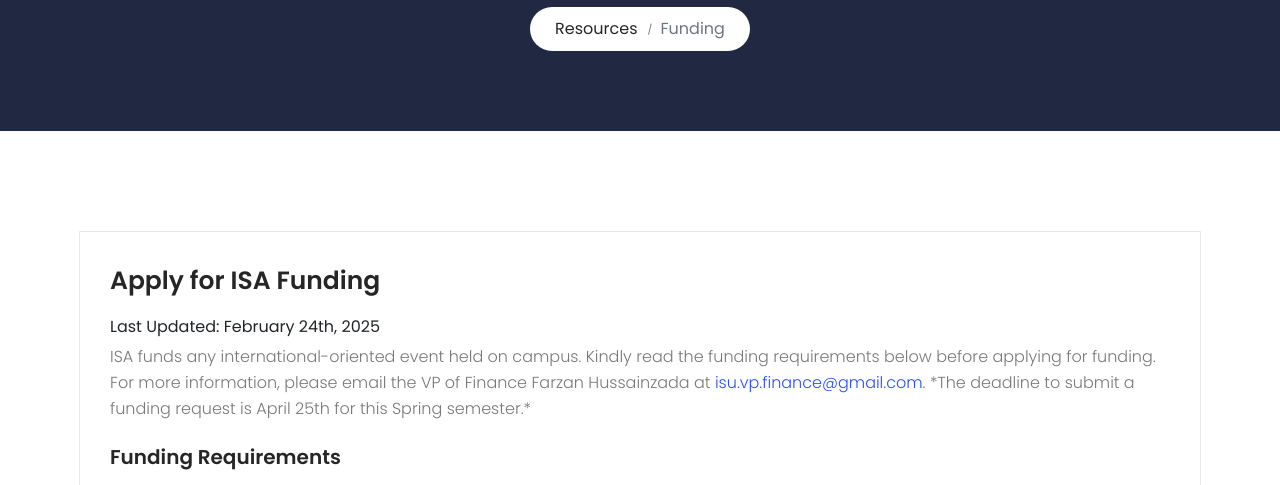
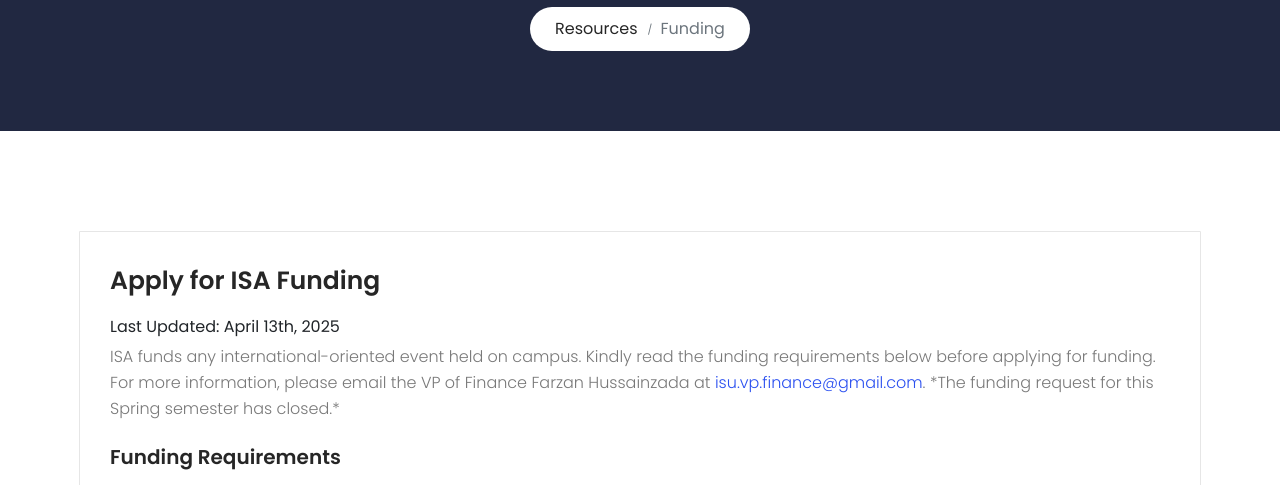
Before and after one commit to aa2293/isu-website, a plain HTML site: page funding.html in a window 1280 px wide. Shown: the part 287-772 px from the top of the page. Drawn offline with Linux system fonts and the light colour scheme; files that its build step writes are made by us from their sources.

Commit message:
changed application deadline to closed.

```diff
--- a/funding.html
+++ b/funding.html
@@ -154,14 +154,14 @@
                             <div class="about-post">
                                 <h4>Apply for ISA Funding</h4>
                                 <div class="post-status">
-                                    Last Updated: February 24th, 2025
+                                    Last Updated: April 13th, 2025
                                 </div>
                                 <div class="description">
                                     <p>ISA funds any international-oriented event held on campus. Kindly read the
                                         funding requirements below before applying for funding. For more information,
                                         please email the VP of Finance Farzan Hussainzada at <a
                                             href="mailto:isu.vp.finance@gmail.com">isu.vp.finance@gmail.com</a>.
-                                            *The deadline to submit a funding request is April 25th for this Spring semester.* </p>
+                                            *The funding request for this Spring semester has closed.* </p>
                                     <h5 class="mb-3">Funding Requirements</h5>
                                     <p>
                                         1. The organization must be registered under SAFC or GPSAFC.
```
